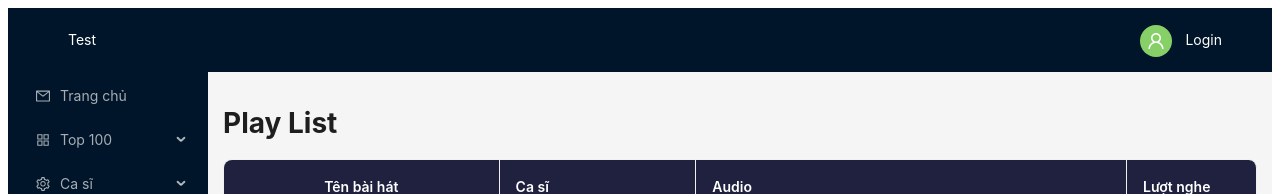
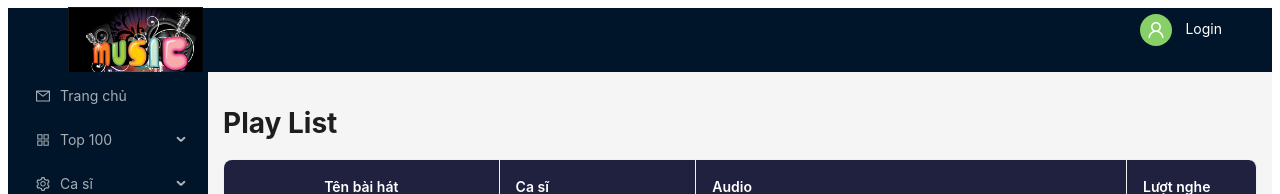
Before and after one commit to thucuc01/react-music-project, a React (Vite) app: page /list in a window 1280 px wide. Shown: the top 194 px of the page. Built offline with nearby package versions, Linux system fonts and the light colour scheme.

Commit message:
update Logo

```diff
--- a/src/components/ListMusic.tsx
+++ b/src/components/ListMusic.tsx
@@ -2,7 +2,7 @@ import { CustomerServiceOutlined } from "@ant-design/icons";
 import "./style/list-music.css";
 import { Table } from "antd";
 import AudioPlayer from "react-audio-player";
-import { NavLink, Outlet, useNavigate } from "react-router-dom";
+import { useNavigate } from "react-router-dom";
 // import ReactAudioPlayer from "react-audio-player";
 interface Song {
   id: number;
--- a/src/layout/DefaultLayout.tsx
+++ b/src/layout/DefaultLayout.tsx
@@ -61,7 +61,7 @@ function DefaultLayout() {
     <Layout className="layout">
       <Header style={{ display: "flex", alignItems: "center" }}>
         <div className="header">
-          <div style={{ color: "white", marginLeft: "10px" }}> Test</div>
+          <div style={{ color: "white", margin: "10px" }}> <img style={{height: "100px"}} src="logo.jpg"/></div>
           <div>
             <Avatar
               style={{ backgroundColor: "#87d068" }}
--- a/src/layout/style/index.css
+++ b/src/layout/style/index.css
@@ -5,5 +5,7 @@
     justify-content: space-between;
 
     width: 100%;
+    margin-top: 60px;
+    /* margin-bottom: 100px; */
 
 }
```
Also changed, not shown: public/logo.jpg (added).
